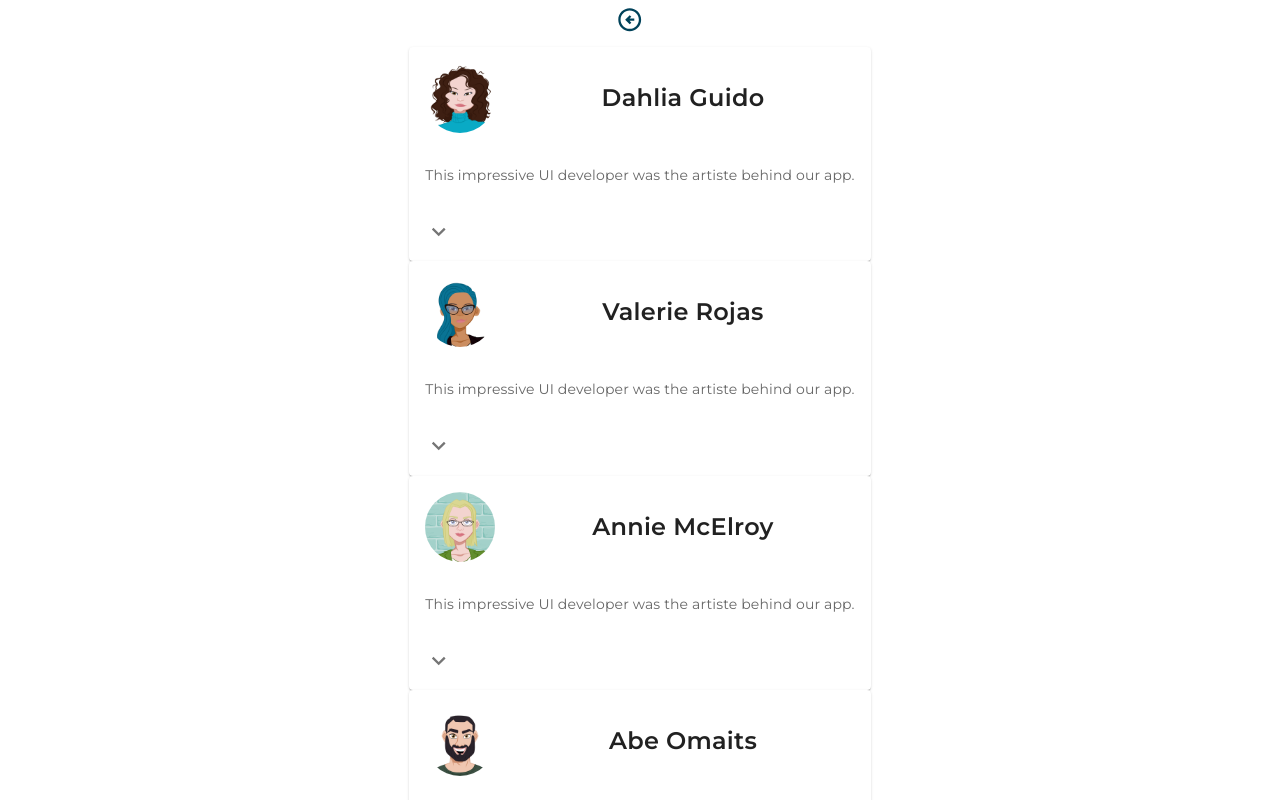
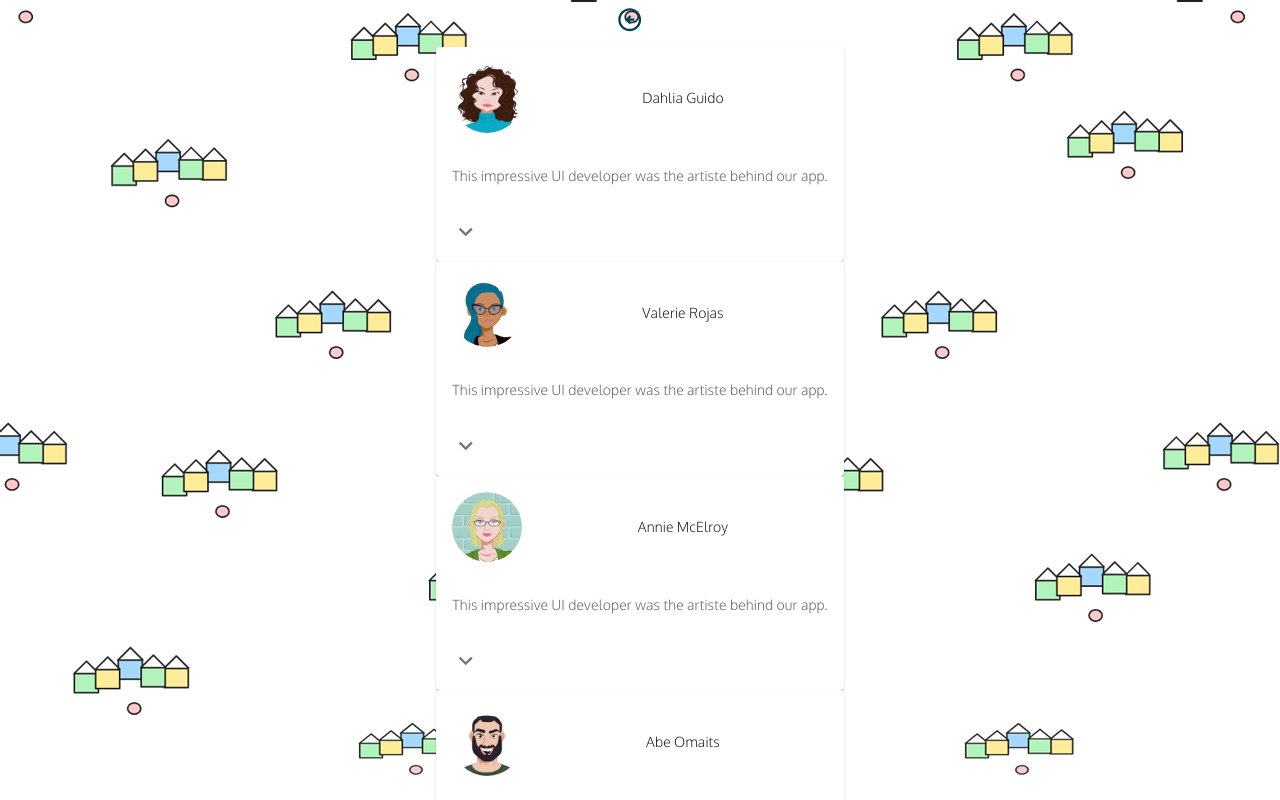
Before and after one commit to Annie-McElroy/the-village, a React (Create React App) app in the folder client/: page /about in a window 1280 px wide. Shown: the top 800 px of the page. Built offline with nearby package versions, Linux system fonts and the light colour scheme; a web font is replaced by a local one.

Commit message:
about team pg bkg edit

```diff
--- a/client/src/pages/About.js
+++ b/client/src/pages/About.js
@@ -46,12 +46,13 @@ export default function About() {
   ];
 
   return (
-
+    <div className='villagehero'>
     <div className='pageFrame'>
       <BackMeUp />
       {cardData.map((data, index) => (
         <TeamMember key={index} {...data} />
       ))}
     </div>
+    </div>
   );
 }
```
